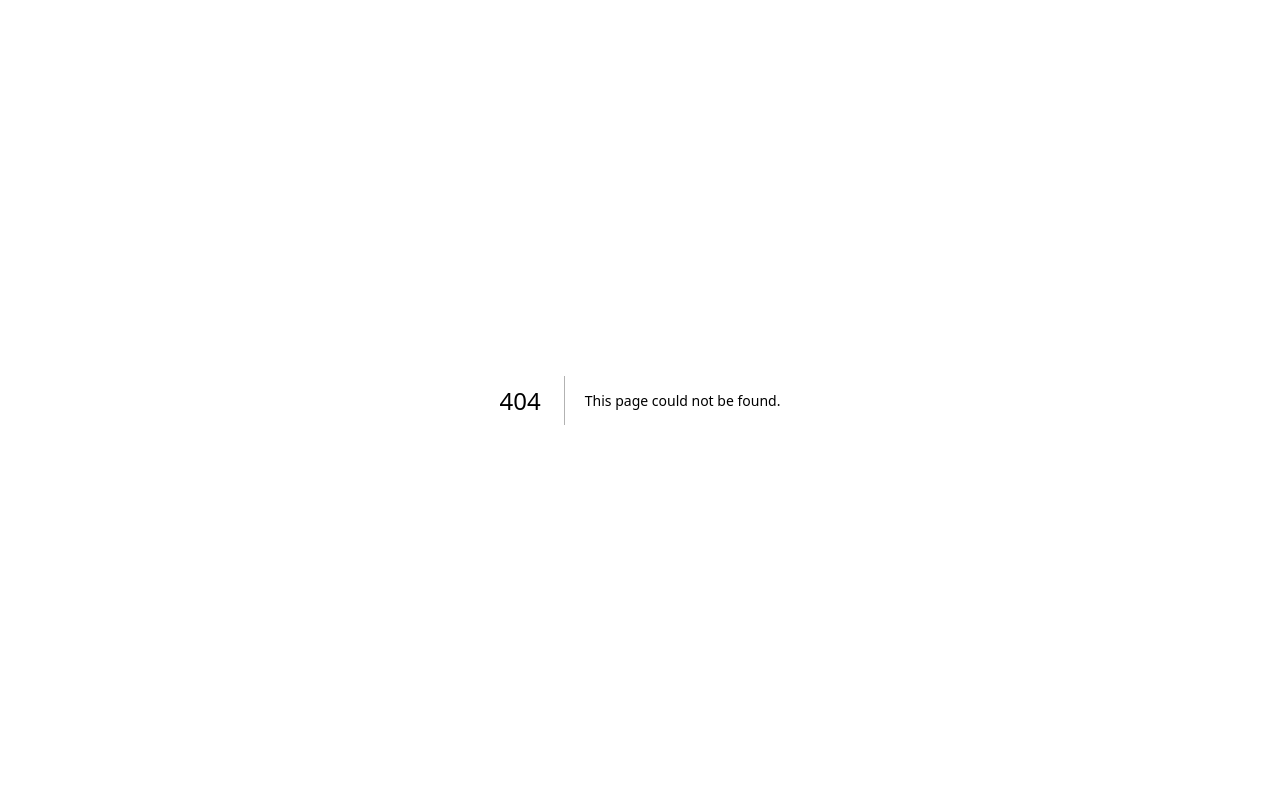
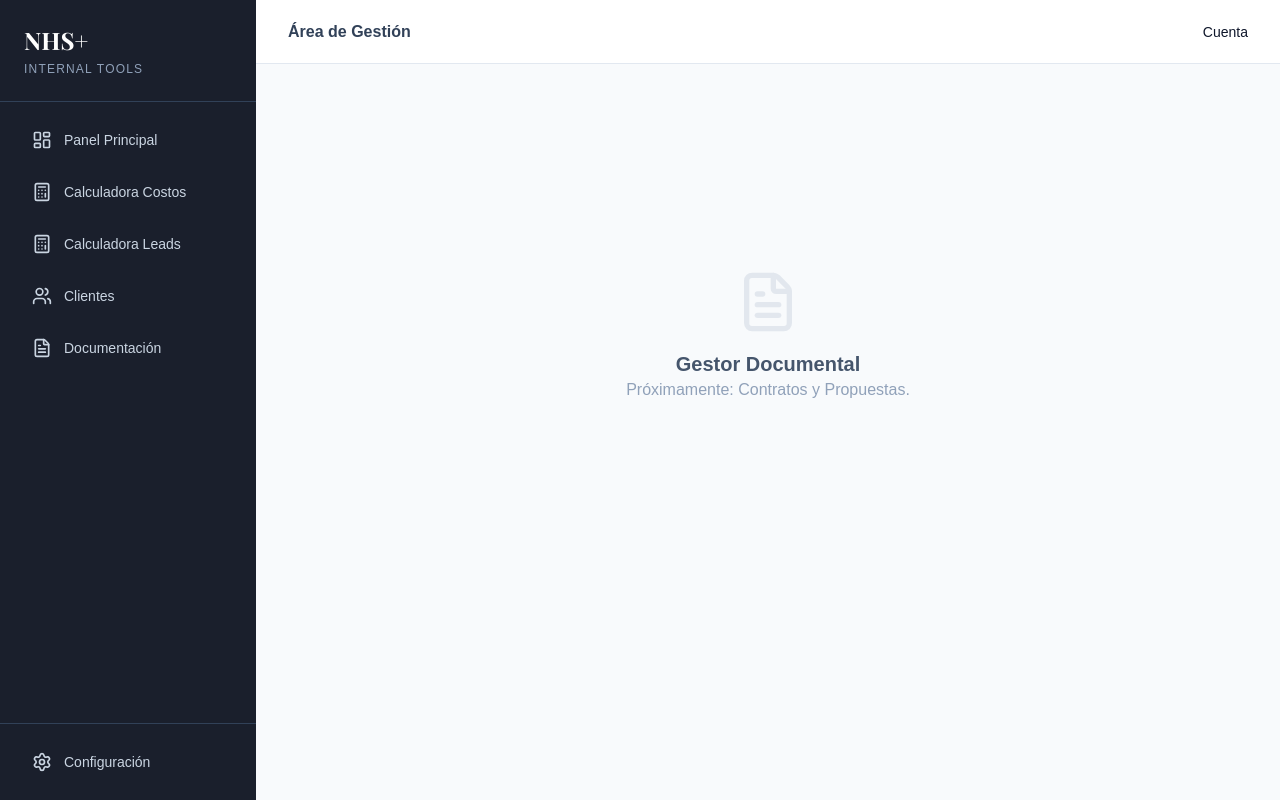
Before and after one commit to dralexeicarrillo-cell/nexus-health-web, a Next.js app: page /dashboard/docs in a window 1280 px wide. Before the commit this address had no page. Built offline with nearby package versions, Linux system fonts and the light colour scheme; a web font is replaced by a local one.

Commit message:
Add placeholder pages for menu items

```diff
--- /dev/null
+++ b/src/app/dashboard/clientes/page.tsx
@@ -0,0 +1,11 @@
+import { Users } from "lucide-react";
+
+export default function ClientesPage() {
+  return (
+    <div className="flex flex-col items-center justify-center h-[60vh] text-slate-400">
+      <Users size={64} className="mb-4 opacity-20" />
+      <h2 className="text-xl font-bold text-slate-600">Gestión de Clientes</h2>
+      <p>Módulo en construcción.</p>
+    </div>
+  );
+}
--- /dev/null
+++ b/src/app/dashboard/docs/page.tsx
@@ -0,0 +1,11 @@
+import { FileText } from "lucide-react";
+
+export default function DocsPage() {
+  return (
+    <div className="flex flex-col items-center justify-center h-[60vh] text-slate-400">
+      <FileText size={64} className="mb-4 opacity-20" />
+      <h2 className="text-xl font-bold text-slate-600">Gestor Documental</h2>
+      <p>Próximamente: Contratos y Propuestas.</p>
+    </div>
+  );
+}
--- /dev/null
+++ b/src/app/user-profile/[[...user-profile]]/page.tsx
@@ -0,0 +1,9 @@
+import { UserProfile } from "@clerk/nextjs";
+
+export default function UserProfilePage() {
+  return (
+    <div className="flex justify-center py-10">
+      <UserProfile path="/user-profile" />
+    </div>
+  );
+}
```
